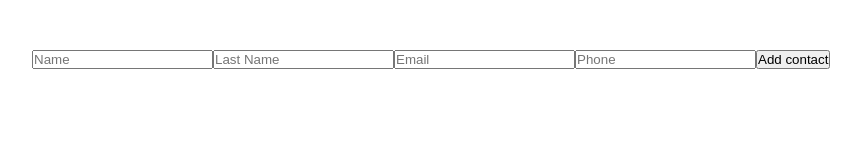
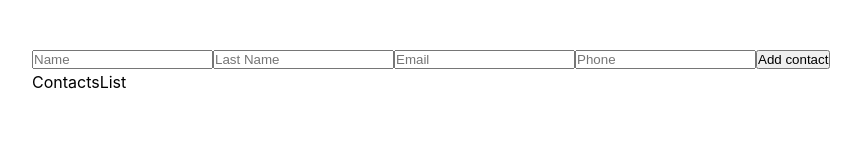
Before and after one commit to RaD01Black/contact-app-FFR, a React (Vite) app: page / in a window 1280 px wide. Shown: the part 156-300 px from the top of the page, without its empty margins (118-979 px from the left). Built offline with nearby package versions, Linux system fonts and the light colour scheme.

Commit message:
making contactslist and ability to add more contacts

```diff
--- a/src/components/Contact.jsx
+++ b/src/components/Contact.jsx
@@ -1,7 +1,9 @@
 import { useState } from "react"
 
+import ContactsList from "./ContactsList";
+
 function Contact() {
-
+    const [contacts, setContacts] = useState([]);
     const [contact , setContact] = useState({
         name: "",
         LastName: "",
@@ -17,8 +19,14 @@
     };
 
     const addHandler = () => {
-        console.log(contact)
-    }
+        setContacts((contacts) => [...contacts, contact]);
+        setContact({
+            name: "",
+            LastName: "",
+            email: "",
+            phone: "",
+        });
+    };
 
   return (
     <div>
@@ -29,6 +37,7 @@
             <input type="number" placeholder="Phone" name="phone"value={contact.phone} onChange={changeHandler} />
             <button onClick={addHandler}>Add contact </button>
        </div>
+       <ContactsList contacts={contacts} />
     </div>
   )
 }
--- /dev/null
+++ b/src/components/ContactsList.jsx
@@ -0,0 +1,8 @@
+
+function ContactsList(props) {
+  return (
+    <div>ContactsList</div>
+  )
+}
+
+export default ContactsList
```
